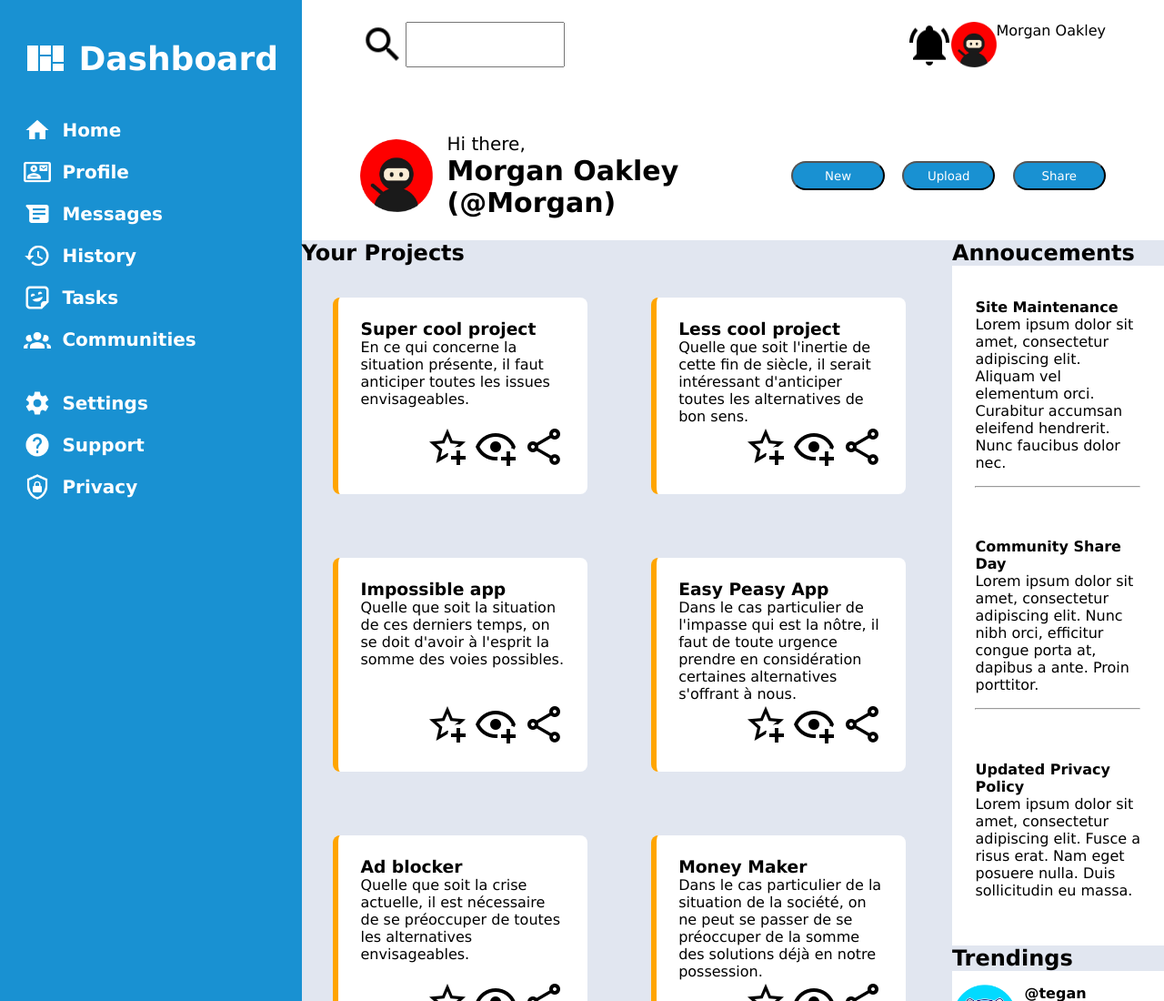
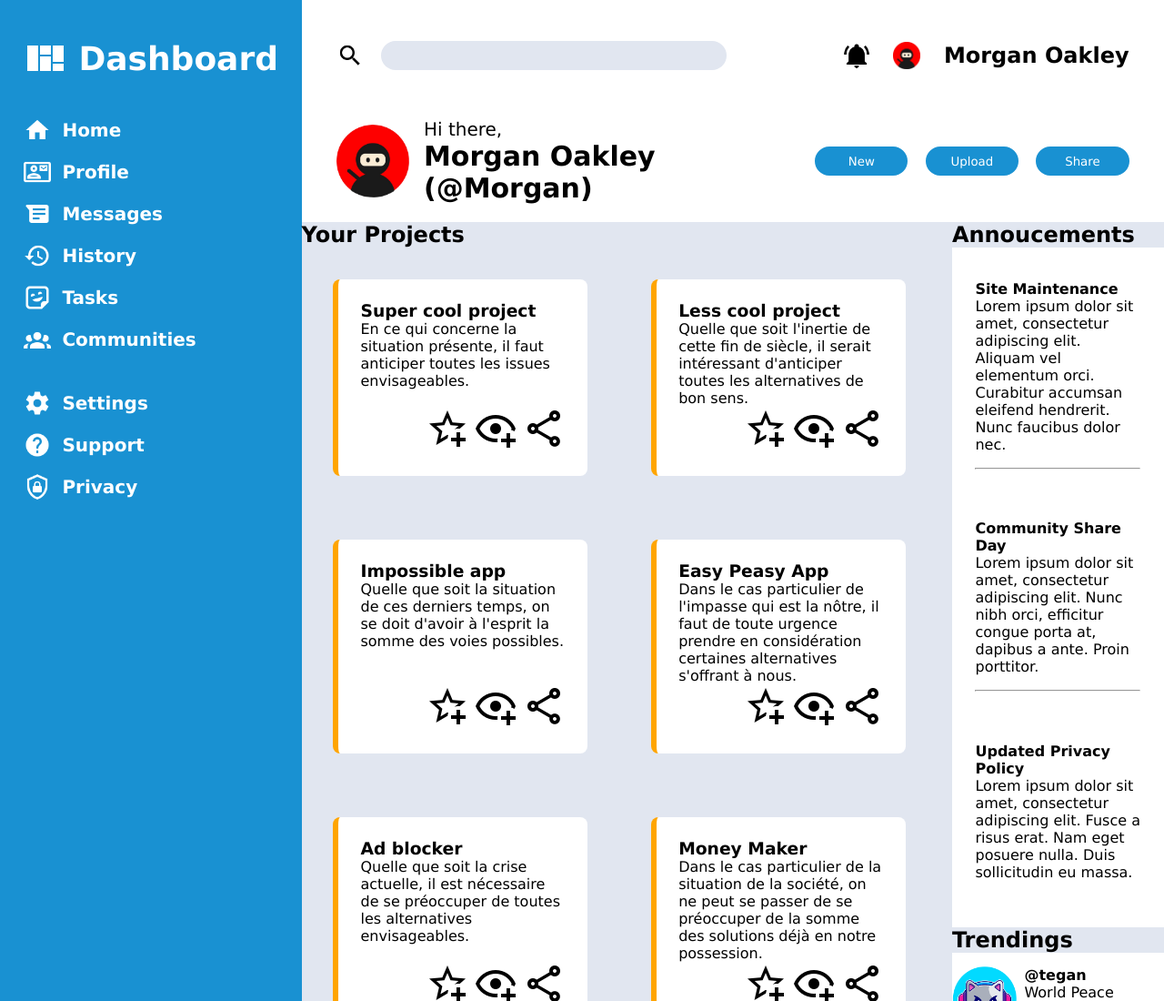
Before and after one commit to erambeau/odin-admin-dashboard, a plain HTML site: page index.html in a window 1280 px wide. Shown: the top 1100 px of the page at 91% size. Drawn offline with Linux system fonts and the light colour scheme.

Commit message:
Pimping the header

```diff
--- a/index.html
+++ b/index.html
@@ -61,7 +61,7 @@
                 <input type="text">
             </div>
             <div class="notif-and-profile-part">
-                <img src="icons/notification.png" alt="Notification">
+                <img src="icons/notification.png" alt="Notification" class="image-notif">
                 <img src="avatars/morgan.png" alt="Morgan" class="image-profile">
                 <span class="username">Morgan Oakley</span>
             </div>
--- a/styles.css
+++ b/styles.css
@@ -1,29 +1,29 @@
-
 * {
     margin: 0;
     padding: 0;
+
     --sidebar-buttons-color: rgb(25, 145, 210);
     --main-background-color: rgb(225, 230, 240);
     --over-background-color: rgb(255, 255, 255);
 
+    /* I used https://codepen.io/sosuke/pen/Pjoqqp to go from black to #1991d2 */
+    --filter-black-to-sidebar-buttons-color: invert(45%) sepia(54%) saturate(796%) hue-rotate(158deg) brightness(96%) contrast(94%);
+
+    --size-small-icons : 30px;
+    --size-small-icons-hover : 50px;
+
     font-family: Verdana, Geneva, Tahoma, sans-serif;
 }
-
 
 body {
     display: grid;
     grid-template-columns: 1fr 4fr;
-    grid-template-rows: 1fr 5fr;
+    grid-template-rows: 1fr 10fr;
 
     height: 100vh;
     width: auto;
 }
 
-.footer {
-    display: grid;
-    grid-column: 1 / 3;
-    background-color: var(--over-background-color);
-}
 
 /*******  First level layout *******/
 
@@ -45,9 +45,10 @@ body {
     grid-row: 1 / 2;
     background-color: var(--over-background-color);
 
-    display: flex;
+    display: grid;
+    grid-template-rows: 1fr 1fr;
     flex-direction: column;
-    gap: 3vh;
+
 }
 
 .main-content {
@@ -59,6 +60,12 @@ body {
     grid-template-columns: 3fr 1fr;
 
     gap: 2vh;
+}
+
+.footer {
+    display: grid;
+    grid-column: 1 / 3;
+    background-color: var(--over-background-color);
 }
 
 
@@ -100,8 +107,8 @@ body {
 .option-sidebar > img {
     width: auto;
     height: auto;
-    max-width: 30px;
-    max-height: 30px;
+    max-width: var(--size-small-icons);
+    max-height: var(--size-small-icons);
     filter: invert(100%);
 }
 
@@ -125,24 +132,83 @@ body {
 .header > #header-1st-row {
     display: flex;
     justify-content: space-between;
-    padding: 3vh 5vw;
+    padding: 2vh 3vw;
+    align-items: center;
 }
 
 
 #header-1st-row > .search-part {
     display: flex;
+    gap: 1.5vw;
+    align-items: center;
+    flex: 1 1;
 }
+
+
+
+.search-part > img, .notif-and-profile-part > .image-notif {
+    height: auto;
+    width: auto;
+    max-width: var(--size-small-icons);
+    max-height: var(--size-small-icons);
+}
+
+.notif-and-profile-part > .image-notif:hover {
+    height: auto;
+    width: auto;
+    max-width: var(--size-small-icons-hover);
+    max-height: var(--size-small-icons-hover);
+
+    filter: var(--filter-black-to-sidebar-buttons-color)
+}
+
+
+.search-part > input {
+    background-color: var(--main-background-color);
+    border: none;
+    border-radius: 2vh;
+    flex: 1;
+    height: 3vh;
+    padding: 0.5vh 1vw;
+}
+
+.search-part > input:hover {
+    border: solid var(--sidebar-buttons-color);
+}
+
+
 
 #header-1st-row > .notif-and-profile-part {
     display: flex;
+    align-items: center;
+    gap: 2vw;
+    margin-left: 10vw;
 }
 
 
 .notif-and-profile-part > .image-profile {
     width: auto;
     height: auto;
-    max-width: 50px;
-    max-height: 50px;
+    max-width: var(--size-small-icons);
+    max-height: var(--size-small-icons);
+}
+
+.notif-and-profile-part > .image-profile:hover {
+    width: auto;
+    height: auto;
+    max-width: var(--size-small-icons-hover);
+    max-height: var(--size-small-icons-hover);
+}
+
+.notif-and-profile-part > .username {
+    font-weight: bold;
+    font-size: 24px;
+}
+
+.notif-and-profile-part > .username:hover {
+    font-size: 28px;
+    color: var(--sidebar-buttons-color);
+
 }
 
 /* --- */
@@ -150,7 +216,7 @@ body {
 .header > #header-2nd-row {
     display: flex;
     justify-content: space-between;
-    padding: 3vh 5vw;
+    padding: 1vh 3vw 2.5vh 3vw;
     flex: 1;
 }
 
@@ -191,9 +257,18 @@ body {
 .buttons-part > button {
     color: white;
     background-color: var(--sidebar-buttons-color);
-    border-radius: 2vh;
+    border-radius: 20px;
     width: 8vw;
     height: 4vh;
+    border: solid var(--sidebar-buttons-color);
+}
+
+.buttons-part > button:hover {
+    width: 10vw;
+    height: 5vh;
+    border-radius: 24px;
+    font-size: 20px;
+    border: solid black;
 }
 
 /* Main-content */
```
Lines whose indentation alone changed are shown as unchanged.
